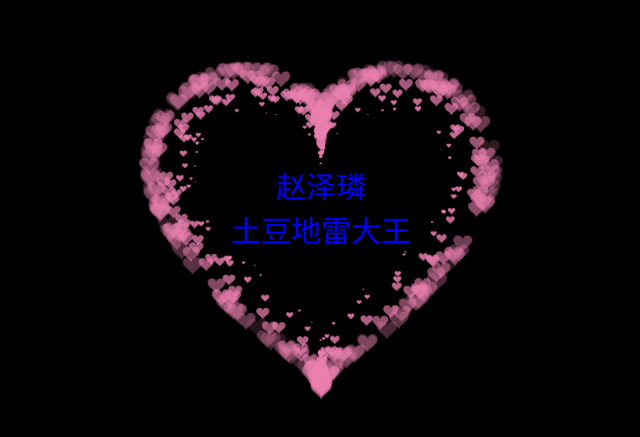
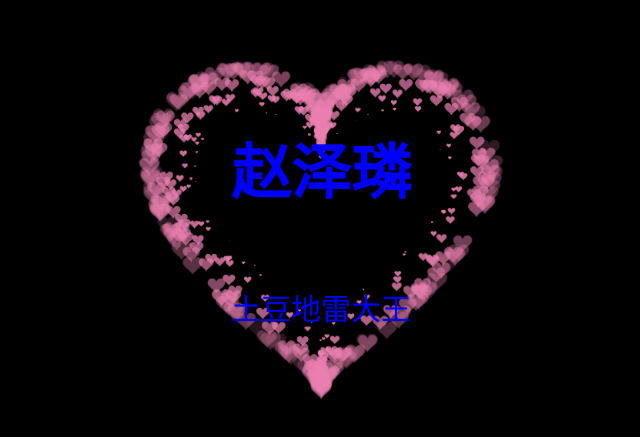
Before and after one commit to zhongyetong/zhongyetong.github.io, a plain HTML site: page index.html in a window 1280 px wide. Shown: the part 173-610 px from the top of the page, without its empty margins (319-959 px from the left). Drawn offline with Linux system fonts and the light colour scheme.

Commit message:
Update index.html

```diff
--- a/index.html
+++ b/index.html
@@ -103,7 +103,7 @@
   <body>
     <canvas id="pinkboard"></canvas>
     <!-- 添加名字 --><center>
-     <div id="name" style="color: blue;" >赵泽璘<br>
+     <div id="name" style="color: blue;" ><h1>赵泽璘</h1><br>
 土豆地雷大王
 </center>
 </div>
```
